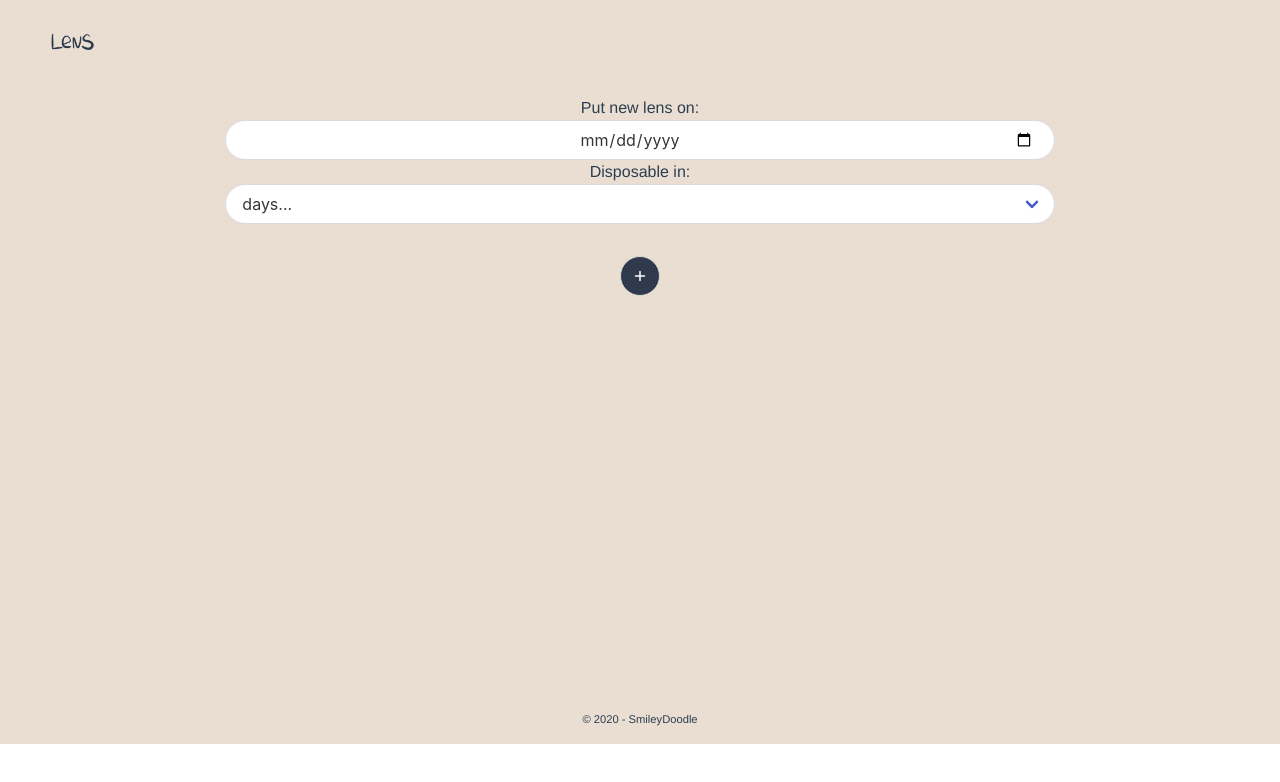
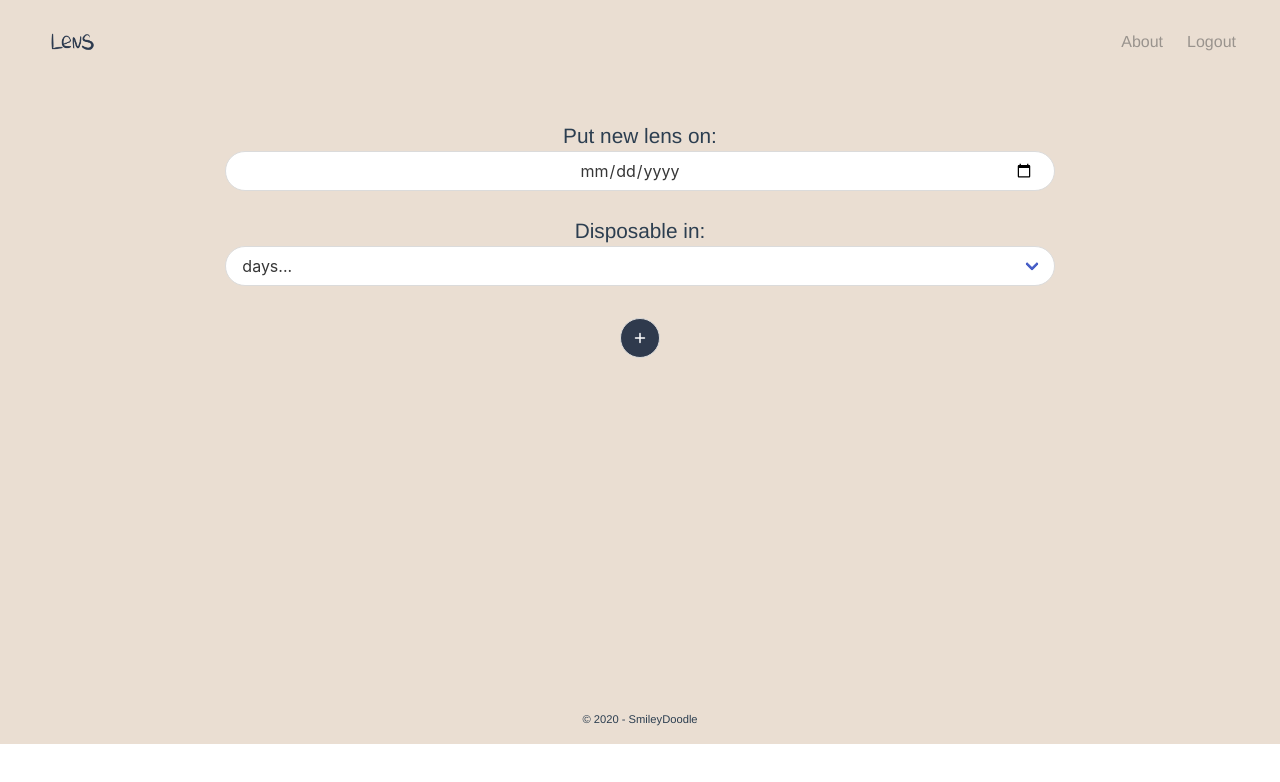
Before and after one commit to SmileyDoodle/Lens-Reminder, a Vue app: page /edit in a window 1280 px wide. Shown: the top 782 px of the page. Built offline with nearby package versions, Linux system fonts and the light colour scheme; no server answers.

Commit message:
CircleAnimation edit

```diff
--- a/src/components/CircleAnimation.vue
+++ b/src/components/CircleAnimation.vue
@@ -6,14 +6,25 @@
 
 <script>
 var ProgressBar = require('progressbar.js');
+import moment from 'moment';
 
 export default {
     name: 'CircleAnimation',
+    data() {
+      return {
+        currentDate: ""
+      }
+    },
     methods: {
         createCircle() {
-            var count = 0;
+            let count = 0;
+            this.currentDate = moment();
+            let date = moment(window.localStorage.getItem('date'));
+            let newDate = date.add(Number(window.localStorage.getItem('day')), "days");
+            const difference = newDate.diff(this.currentDate, 'days') + 1;
+
             if(window) {
-              count = window.localStorage.getItem('day');
+              count = Number(window.localStorage.getItem('day'));
             }
 
             var bar = new ProgressBar.Circle('#container', {
@@ -35,8 +46,8 @@ export default {
                 circle.path.setAttribute('stroke-width', state.width);
 
                 var value = Math.round(circle.value() * count);
-                if (value === 0) {
-                circle.setText('');
+                if (value <= 0) {
+                circle.setText("Change");
                 } else {
                 circle.setText(value);
                 }
@@ -46,7 +57,11 @@ export default {
             bar.text.style.fontFamily = '"Raleway", Helvetica, sans-serif';
             bar.text.style.fontSize = '2rem';
 
-            bar.animate(1.0);  // Number from 0.0 to 1.0
+            if ((difference / count) > 0) {
+              bar.animate(difference / count); // Number from 0.0 to 1.0
+            } else {
+              bar.animate(0);
+            }
         }
     },
     mounted() {
--- a/src/components/Header.vue
+++ b/src/components/Header.vue
@@ -5,16 +5,29 @@
           class="navbar-brand"
           v-show="$route.path==='/' || $route.path==='/register' || $route.path==='/login' ? false : true"
         >
-          <a class="navbar-item">
+           <a class="navbar-item" href="/">
             <img src="../assets/images/logo.png" alt="logo" height="28">
-          </a>
+           </a>
 
-          <a role="button" class="navbar-burger" aria-label="menu" aria-expanded="false">
-            <span aria-hidden="true"></span>
-            <span aria-hidden="true"></span>
-            <span aria-hidden="true"></span>
-          </a>
-        </div>
+            <div class="navbar-burger" @click="showNav = !showNav" :class="{ 'is-active': showNav }">
+              <span></span>
+              <span></span>
+              <span></span>
+            </div>
+          </div>
+          <!--
+          Using the v-bind: directive to reactively update the class attribute 'is-active' based on the showNav property.
+          -->
+          <div class="navbar-menu" :class="{ 'is-active': showNav }">
+            <div class="navbar-end">
+              <a class="navbar-item" href="/about">
+                About
+              </a>
+              <a class="navbar-item" href="/">
+                Logout
+              </a>
+            </div>
+          </div>
       </nav>
   </header>
 </template>
@@ -22,6 +35,11 @@
 <script>
 export default {
   name: 'Header',
+  data() {
+    return {
+      showNav: false
+    }
+  }
 }
 </script>
 
@@ -35,4 +53,7 @@ header {
 .navbar-burger:hover {
   background-color: #eaded2;
 }
+.navbar-menu {
+  opacity: 0.5;
+}
 </style>
--- a/src/router/index.js
+++ b/src/router/index.js
@@ -32,6 +32,11 @@ Vue.use(VueRouter)
     path: '/edit',
     name: 'EditPage',
     component: () => import(/* webpackChunkName: "about" */ '../views/EditPage.vue')
+  },
+  {
+    path: '/about',
+    name: 'AboutPage',
+    component: () => import(/* webpackChunkName: "about" */ '../views/AboutPage.vue')
   }
 ]
 
--- /dev/null
+++ b/src/views/AboutPage.vue
@@ -0,0 +1,19 @@
+<template>
+  <div class="about">
+     <h1>About</h1>
+     <p>It's important to change lens on time.</p>
+  </div>
+</template>
+
+<script>
+export default {
+  name: 'AboutPage',
+}
+</script>
+
+<style>
+.about h1 {
+  font-size: 2rem;
+  padding: 2rem 0 4rem;
+}
+</style>
--- a/src/views/EditPage.vue
+++ b/src/views/EditPage.vue
@@ -2,14 +2,14 @@
   <div class="edit columns is-mobile is-centered">
     <div  class="column is-two-thirds">
       <form>
-        <p>Put new lens on:</p>
+        <p class="p-wrap">Put new lens on:</p>
         <input
           class="button is-rounded column"
           name="date"
           type="date"
           v-model="queryDate"
         />
-        <p>Disposable in:</p>
+        <p class="p-wrap">Disposable in:</p>
         <!-- select -->
         <div class="select is-rounded">
             <select v-model="queryDay">
@@ -31,8 +31,6 @@
             <img src="../assets/images/add.svg" alt="">
           </router-link>
 
-        <!-- <button class="editButton button is-rounded" type="button" @click="fetchData()"> <img src="../assets/images/add.svg" alt=""> </button> -->
-        <!-- <button class="editButton button is-rounded"> <img src="../assets/images/clear.svg" alt=""> </button> -->
     </div>
   </div>
 </template>
@@ -83,10 +81,6 @@ export default {
   justify-content: center;
   margin: 0;
 }
-.edit h1 {
-  font-size: 2rem;
-  padding: 1rem 0 1rem;
-}
 .button {
   width: 100%;
 }
@@ -96,6 +90,10 @@ export default {
   padding: 10px !important;
   margin-top: 2rem;
 }
+.p-wrap {
+  font-size: 1.3rem;
+  padding-top: 1.5rem;
+}
 .select {
   width: 100%;
 }
```
